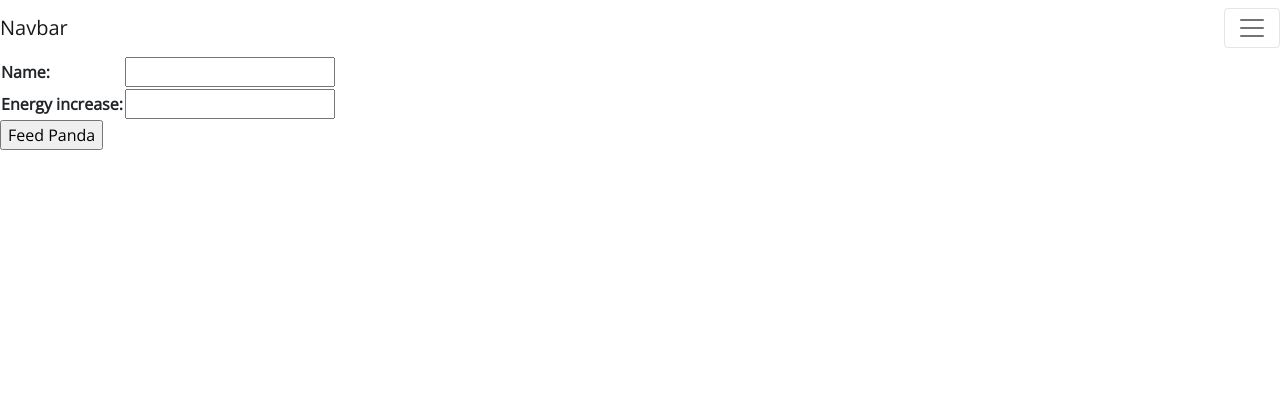
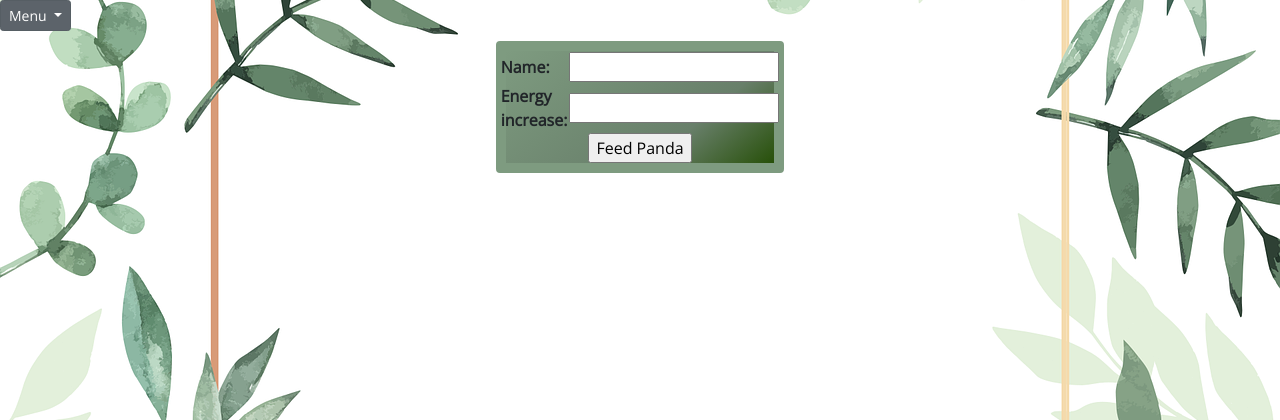
Before and after one commit to helenamarkus14/pandacollector, a Django app: page /pandasnacks/create/ in a window 1280 px wide. Shown: the top 420 px of the page. Run offline with Django 4.2, Linux system fonts and the light colour scheme; some libraries are stand-ins or nearby versions.

Commit message:
styling and panda snacks working MM

```diff
--- a/main_app/static/styles/styles.css
+++ b/main_app/static/styles/styles.css
@@ -1,7 +1,31 @@
 
 @import url('https://fonts.googleapis.com/css2?family=Open+Sans:wght@300;400&display=swap');
 
+body {
+    background: url('./images/background.png') no-repeat center center fixed;;
+    -webkit-background-size: cover;
+    -moz-background-size: cover;
+    -o-background-size: cover;
+    background-size: cover;
+
+}
 h1{
-    color: orange;
+    color: #687f6a;
     font-family: 'Open Sans', sans-serif;
+    text-align: center;
 }
+
+.dropdown {
+    margin-bottom: 10px;
+}
+
+.container-row {
+    display: flex;
+    flex-direction: row;
+    justify-items: center;
+
+}
+
+.card {
+    align-items: center;
+}
--- a/main_app/templates/about.html
+++ b/main_app/templates/about.html
@@ -5,4 +5,7 @@ About
 {% endblock %}
 {% block content %}
 <h1>About Page</h1>
+
+
+
 {% endblock %}
--- a/main_app/templates/base.html
+++ b/main_app/templates/base.html
@@ -12,8 +12,10 @@
     <link rel="preconnect" href="https://fonts.googleapis.com">
     <link rel="preconnect" href="https://fonts.gstatic.com" crossorigin>
     <link href="https://fonts.googleapis.com/css2?family=Open+Sans:wght@300;400&display=swap" rel="stylesheet">
-    <link href="https://cdn.jsdelivr.net/npm/bootstrap@5.1.3/dist/css/bootstrap.min.css" rel="stylesheet" integrity="sha384-1BmE4kWBq78iYhFldvKuhfTAU6auU8tT94WrHftjDbrCEXSU1oBoqyl2QvZ6jIW3" crossorigin="anonymous">
+    <link rel="stylesheet" href="https://cdn.jsdelivr.net/npm/bootstrap@5.1.3/dist/css/bootstrap.min.css" integrity="sha384-1BmE4kWBq78iYhFldvKuhfTAU6auU8tT94WrHftjDbrCEXSU1oBoqyl2QvZ6jIW3" crossorigin="anonymous">
+    <script src="https://cdn.jsdelivr.net/npm/@popperjs/core@2.9.2/dist/umd/popper.min.js" ></script>
     <script src="https://cdn.jsdelivr.net/npm/bootstrap@5.1.3/dist/js/bootstrap.bundle.min.js" integrity="sha384-ka7Sk0Gln4gmtz2MlQnikT1wXgYsOg+OMhuP+IlRH9sENBO0LRn5q+8nbTov4+1p" crossorigin="anonymous"></script>
+
     <link rel="stylesheet" href="{% static 'styles/styles.css' %}" />
     <script src="{% static 'scripts/app.js' %}" defer></script>
     <style>
@@ -59,56 +61,23 @@
             </div>
         </div>
     </nav> -->
+    <nav>
+    <div class="dropdown">
+        <button class="btn btn-secondary btn-sm dropdown-toggle" type="button" id="dropdownMenuButton1" data-bs-toggle="dropdown" aria-expanded="false">
+        Menu
+        </button>
+        <ul class="dropdown-menu dropdown-menu-right" aria-labelledby="dropdownMenuButton1">
+          <li><a class="dropdown-item" href="/">Home</a></li>
+          <li><a class="dropdown-item" href="/pandas">Pandas</a></li>
+          <li><a class="dropdown-item" href="/pandasnacks">Snacks</a></li>
+          <li><a class="dropdown-item" href="/pandatoys">Toys</a></li>
+          <li><a class="dropdown-item"  href="{% url 'panda_create' %}">Add Panda</a> </li>
+          <li><a class="dropdown-item"  href="{% url 'pandasnacks_create' %}">Add Panda Snack</a> </li>
+          <li><a class="dropdown-item"  href="{% url 'pandatoys_create' %}">Add Panda Toy</a> </li>
 
-
-
-    <nav class="navbar navbar-light navbar-1 white">
-
-        <!-- Navbar brand -->
-        <a class="navbar-brand" href="#">Navbar</a>
-
-        <button class="navbar-toggler" type="button" data-toggle="collapse" data-target="#navbarSupportedContent"
-          aria-controls="navbarSupportedContent" aria-expanded="false" aria-label="Toggle navigation"><span class="navbar-toggler-icon"></span></button>
-
-        <div class="collapse navbar-collapse" id="navbarSupportedContent">
-
-          <ul class="navbar-nav mr-auto">
-            <li class="nav-item">
-              <a class="nav-link" href="/">Home <span class="sr-only">(current)</span></a>
-            </li>
-            <li class="nav-item">
-              <a class="nav-link" href="/admin">Admin</a>
-            </li>
-            <li class="nav-item">
-              <a class="nav-link" href="/about">About</a>
-            </li>
-            <li class="nav-item">
-                <a class="nav-link" href="/pandas">Pandas</a>
-              </li>
-            <li class="nav-item">
-                <a class="nav-link" href="/pandatoys">Panda Toys</a>
-            </li>
-            <li class="nav-item">
-                <a class="nav-link" href="/pandasnacks">Panda Snacks</a>
-            </li>
-            <li class="nav-item">
-                <a class="nav-link" href="{% url 'panda_create' %}">Add Panda</a>
-            </li>
-            <li class="nav-item">
-                <a class="nav-link" href="{% url 'pandatoys_create' %}">Add Panda Toy</a>
-            </li>
-            <li class="nav-item">
-                <a class="nav-link" href="{% url 'pandasnacks_create' %}">Add Panda Snack</a>
-            </li>
-          </ul>
-          <!-- Links -->
-
-        </div>
-        <!-- Collapsible content -->
-
-      </nav>
-
-
+        </ul>
+      </div>
+    </nav>
 
     {% block content %}
 
--- a/main_app/templates/pandasnack_form.html
+++ b/main_app/templates/pandasnack_form.html
@@ -2,10 +2,15 @@
 
 {% block content %}
     <form action="" method="post">
+        <div class="d-flex justify-content-center">
+            <div class="card border border-5" style="width: 18em; border: 10px solid #7E9B80!important;background: linear-gradient(140deg, #7E9B80 0%, #687f6a 69%, #275009 100%); font-family: 'Open Sans', Helvetica, sans-serif;">
         {% csrf_token %}
         <table>
             {{ form.as_table }}
         </table>
         <input type="submit" value="Feed Panda">
+
+     </div>
+     </div>
     </form>
 {% endblock %}
--- a/main_app/templates/pandasnack_index.html
+++ b/main_app/templates/pandasnack_index.html
@@ -4,13 +4,15 @@
 <h1>Panda Snack List</h1>
 
 {% for pandasnack in pandasnacks %}
-    <div>
+<div class="d-flex justify-content-center">
+    <div class="card border border-5" style="width: 18em; border: 10px solid #7E9B80!important;background: linear-gradient(140deg, #7E9B80 0%, #687f6a 69%, #275009 100%); font-family: 'Open Sans', Helvetica, sans-serif;">
         <a href="{% url 'pandasnacks_show' pandasnack.id %}">
             <div class="card-content">
                 <span>{{ pandasnack.name }}</span>
                 <p>Energy: {{ pandasnack.energy_increase }}</p>
             </div>
         </a>
+        </div>
     </div>
 {% endfor %}
 
--- a/main_app/templates/pandatoy_index.html
+++ b/main_app/templates/pandatoy_index.html
@@ -3,7 +3,8 @@
 {% block content %}
     <h1>Panda Toy List</h1>
     {% for pandatoy in pandatoys%}
-       <div>
+    <div class="d-flex justify-content-center">
+        <div class="card border border-5" style="width: 18em; border: 10px solid #7E9B80!important;background: linear-gradient(140deg, #7E9B80 0%, #687f6a 69%, #275009 100%); font-family: 'Open Sans', Helvetica, sans-serif;">
            <a href="{% url 'pandatoys_show' pandatoy.id %}">
                <div class="card-content">
                    <span>{{ pandatoy.name }}</span>
@@ -11,6 +12,7 @@
                </div>
            </a>
        </div>
+       </div>
 
 
     {% endfor %}
--- a/main_app/templates/pandatoy_show.html
+++ b/main_app/templates/pandatoy_show.html
@@ -3,8 +3,8 @@
 {% block content %}
     <h1>Panda Toy Details</h1>
 
-    <div>
-        <div>
+    <div class="d-flex justify-content-center">
+        <div class="card border border-5" style="width: 18em; border: 10px solid #7E9B80!important;background: linear-gradient(140deg, #7E9B80 0%, #687f6a 69%, #275009 100%); font-family: 'Open Sans', Helvetica, sans-serif;">
             <h2>{{ pandatoy.name }}</h2>
             <p>Color: {{ pandatoy.color }}</p>
             <p>Owned by:</p>
```
Also changed, not shown: main_app/templates/panda_detail.html (+15 -5 lines), main_app/templates/pandalist.html (+7 -1 lines), main_app/migrations/0006_panda_pandasnacks.py (added), main_app/static/styles/images/background.png (added).
